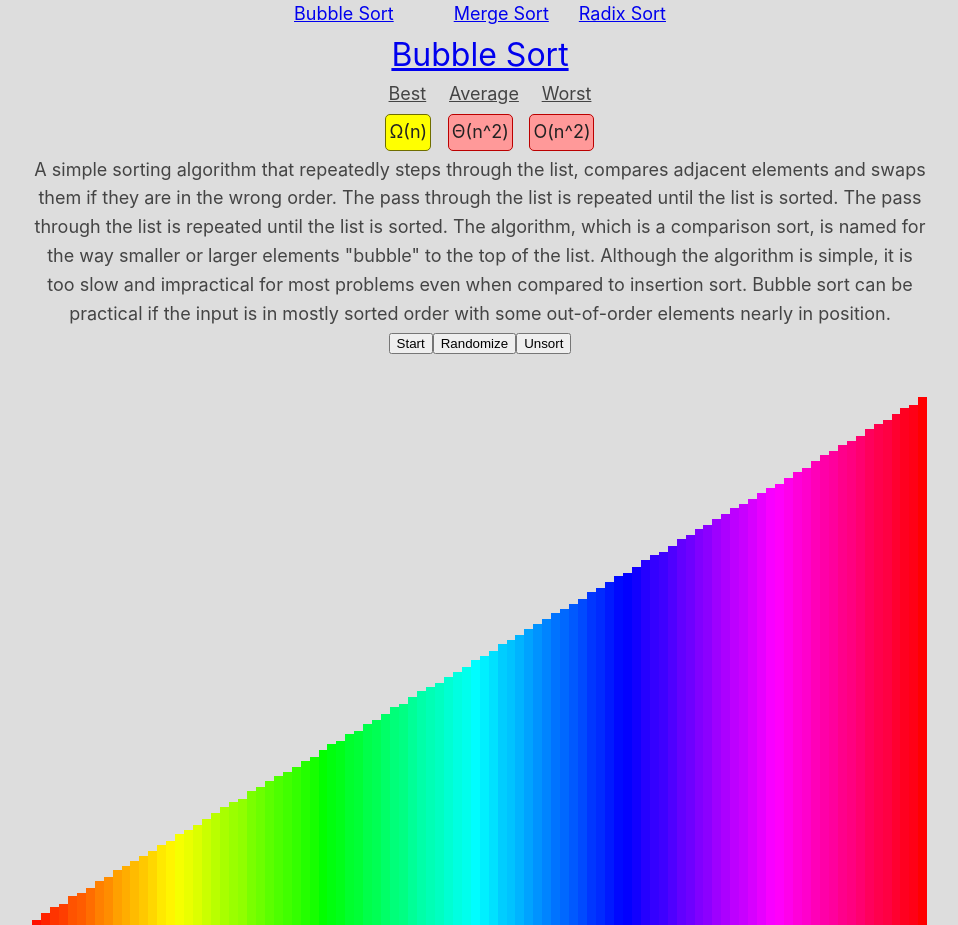
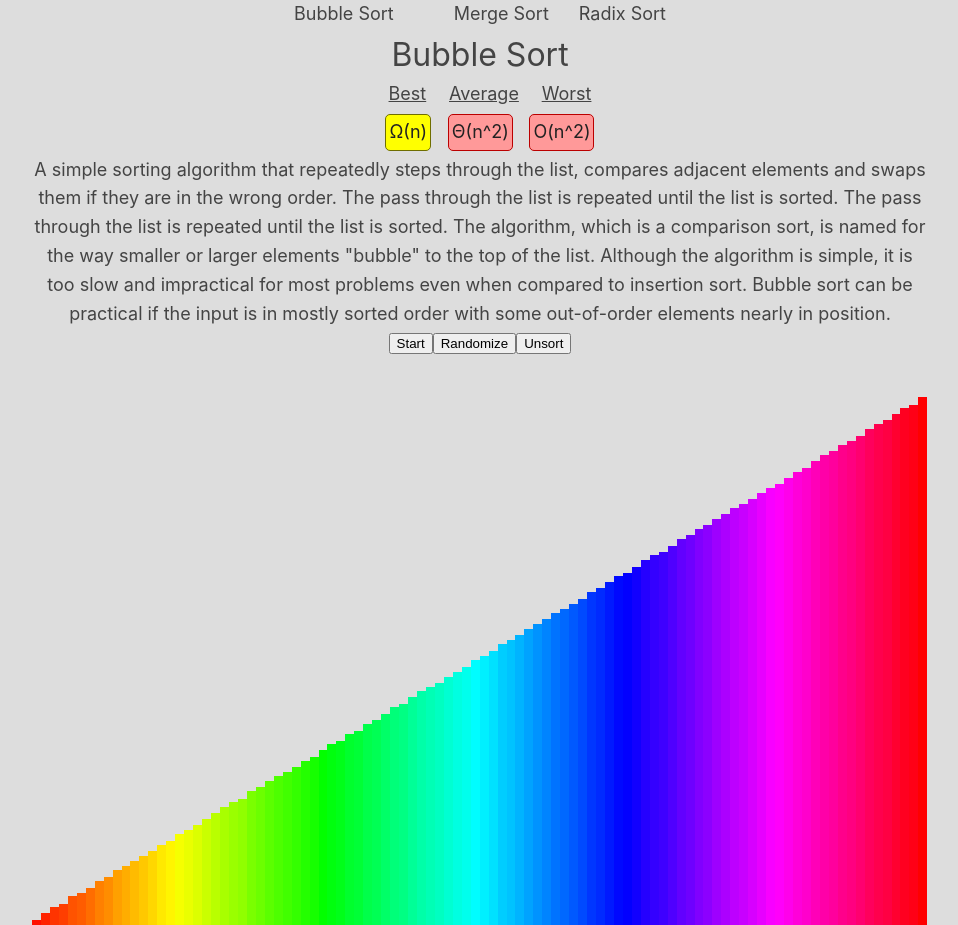
Before and after one commit to marvinody/react-sorting-algos, a React (Create React App) app: page /bubble-sort in a window 1280 px wide. Shown: the whole page, without its empty margins (160-1118 px from the left). Built offline with nearby package versions, Linux system fonts and the light colour scheme.

Commit message:
feat: adds global styling to all anchors to use some similar style

```diff
--- a/src/App.css
+++ b/src/App.css
@@ -8,9 +8,9 @@
 
 
 #root,
-.App,
-.container {
+.App {
   height: 100%;
+  min-height: 100vh;
 }
 
 .App {
@@ -21,3 +21,17 @@
 .container {
   width: 70%;
 }
+
+a {
+  text-decoration: none;
+  color: #444;
+}
+
+a:hover {
+  text-decoration: underline;
+
+}
+
+a:visited {
+  color: #444;
+}
```
